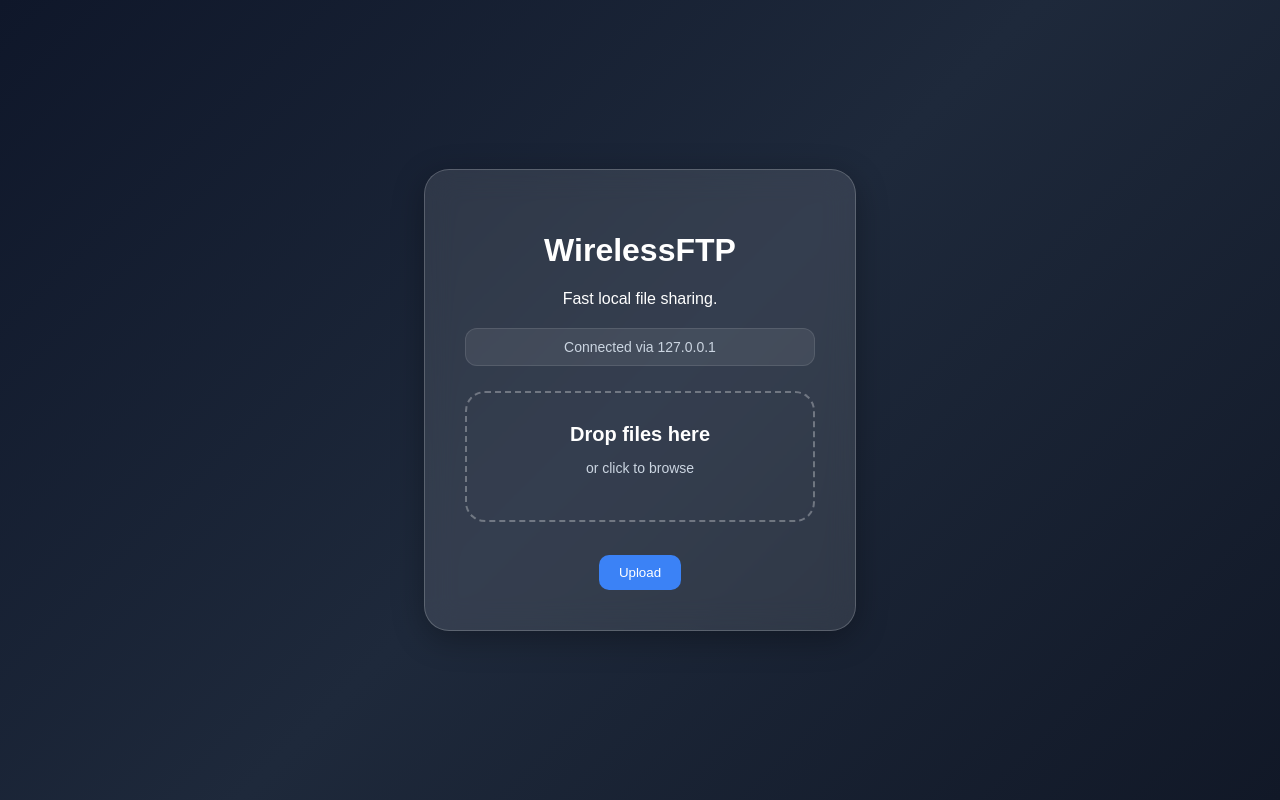
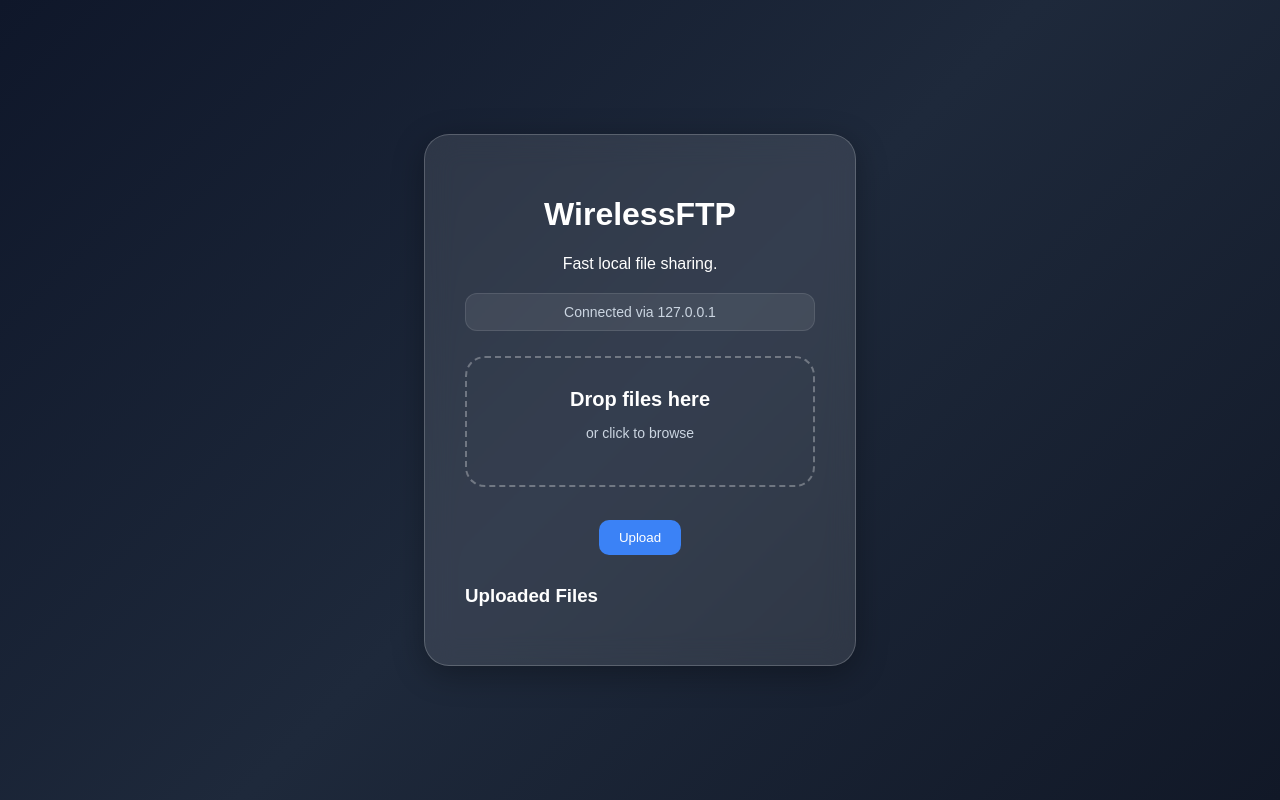
Before and after one commit to TanayYadavDev/WirelessFTP, a Flask app: page / in a window 1280 px wide. Run offline with Flask 3, Linux system fonts and the light colour scheme.

Commit message:
Add uploaded files display section in index.html
Added a section to display uploaded files with a loop to iterate through the files.

```diff
--- a/templates/index.html
+++ b/templates/index.html
@@ -31,7 +31,6 @@
 
             transition:0.3s;
         }
-
         .card:hover{
             transform:translateY(-5px);
             box-shadow:0 12px 40px rgba(59,130,246,0.3);
@@ -53,7 +52,6 @@
 
             cursor:pointer;
         }
-
         button:hover{
             background:#2563eb;
         }
@@ -79,26 +77,34 @@
             cursor:pointer;
             transition:0.3s;
         }
-
         .upload-box.active{
             background:rgba(96,165,250,0.12);
             border-color:#60a5fa;
             box-shadow:0 0 25px rgba(96,165,250,0.25);
         }
-
         .upload-box:hover{
             background:rgba(255,255,255,0.08);
             border-color:#60a5fa;
         }
-
         .upload-content h3{
             margin:0;
             font-size:20px;
         }
-
         .upload-content p{
             color:#cbd5e1;
             font-size:14px;
+        }
+
+        .files{
+            margin-top:30px;
+            text-align:left;
+        }
+        .file-item{
+            padding:12px;
+            margin-top:10px;
+            border-radius:12px;
+            background:rgba(255,255,255,0.08);
+            border:1px solid rgba(255,255,255,0.1);
         }
     </style>
 </head>
@@ -125,6 +131,14 @@
                 Upload
             </button>
         </form>
+        <div class="files">
+            <h3>Uploaded Files</h3>
+            {% for file in files %}
+                <div class="file-item">
+                    {{ file }}
+                </div>
+            {% endfor %}
+        </div>
     </div>
 
     <script>
```
